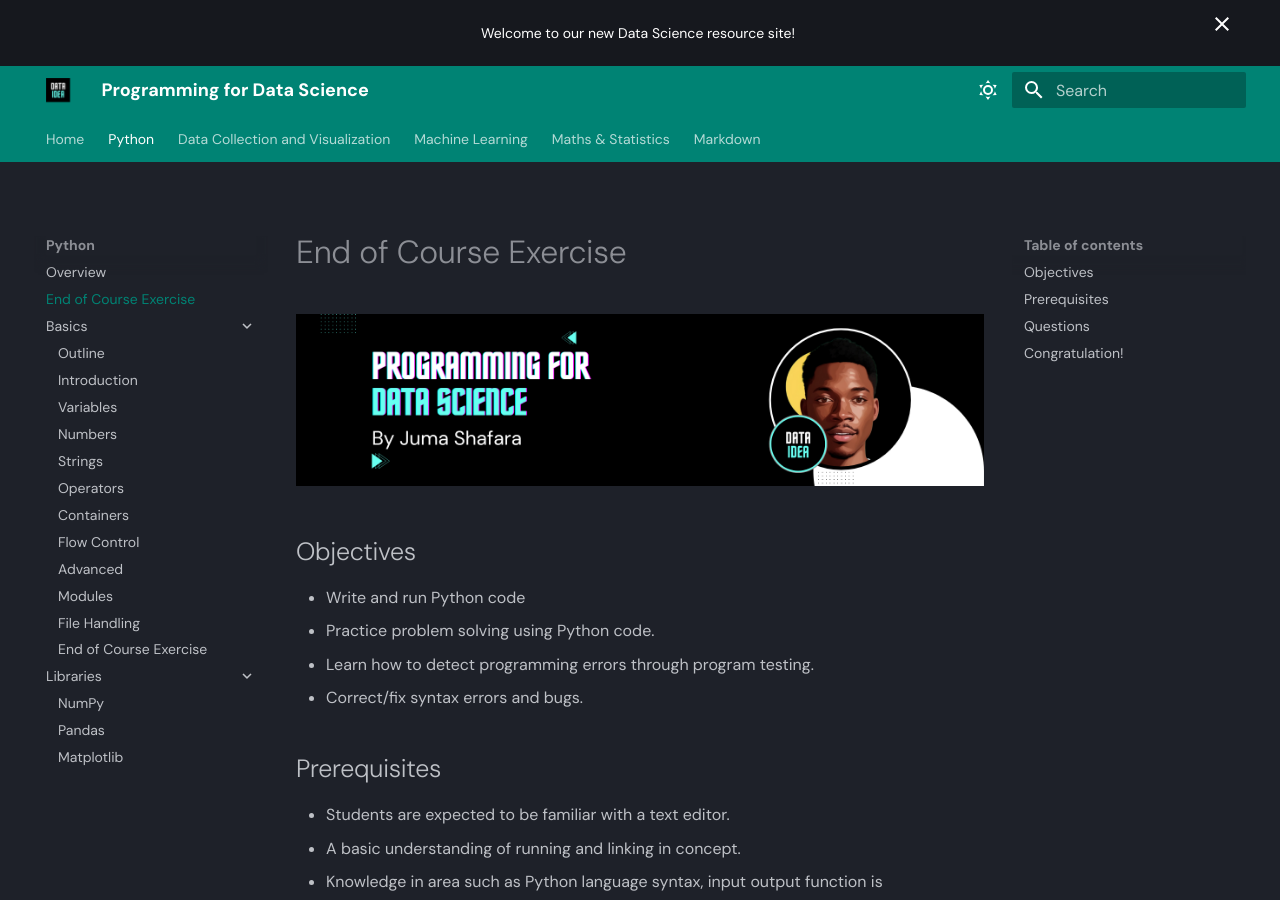
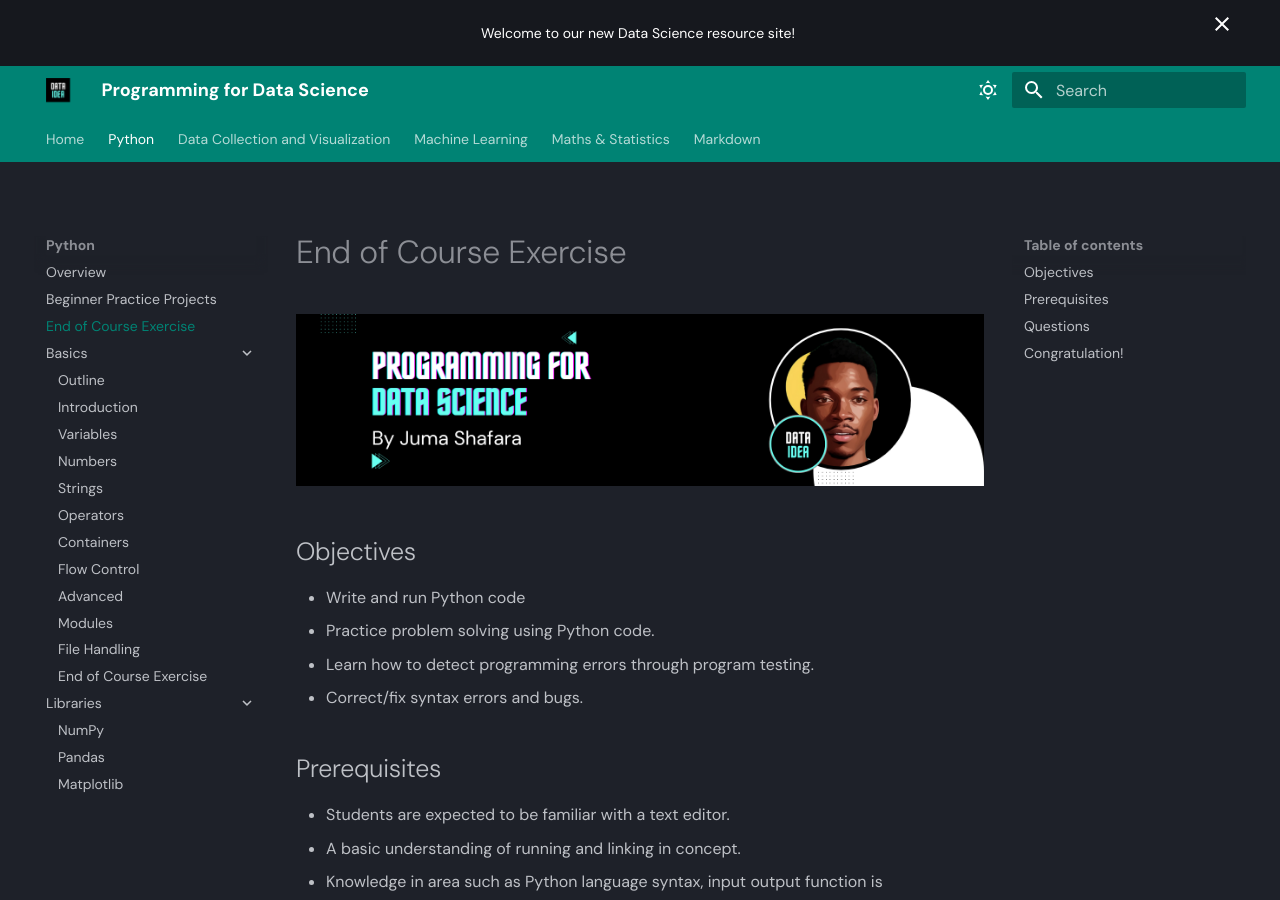
Before and after one commit to dataideaorg/dataidea-science, an MkDocs documentation site: the page built from docs/Python/13_end_of_course_exercise.md, in a window 1280 px wide and 900 px high. Built offline with MkDocs 1.6.1 and Material for MkDocs 9.7.7, drawn with Linux system fonts in a browser that asks for light colours; some web fonts are replaced; comment, search, counter and statistics services are not loaded.

Commit message:
fix: added practice projects to na

```diff
--- a/mkdocs.yml
+++ b/mkdocs.yml
@@ -7,6 +7,7 @@ nav:
   - Home: index.md
   - Python:
       - Overview: Python/11_python_tutorial.md
+      - Beginner Practice Projects: Python/12_practice_projects.md
       - End of Course Exercise: Python/13_end_of_course_exercise.md
       - Basics:
           - Outline: Python/Basics/00_python_programming_outline.md
```
